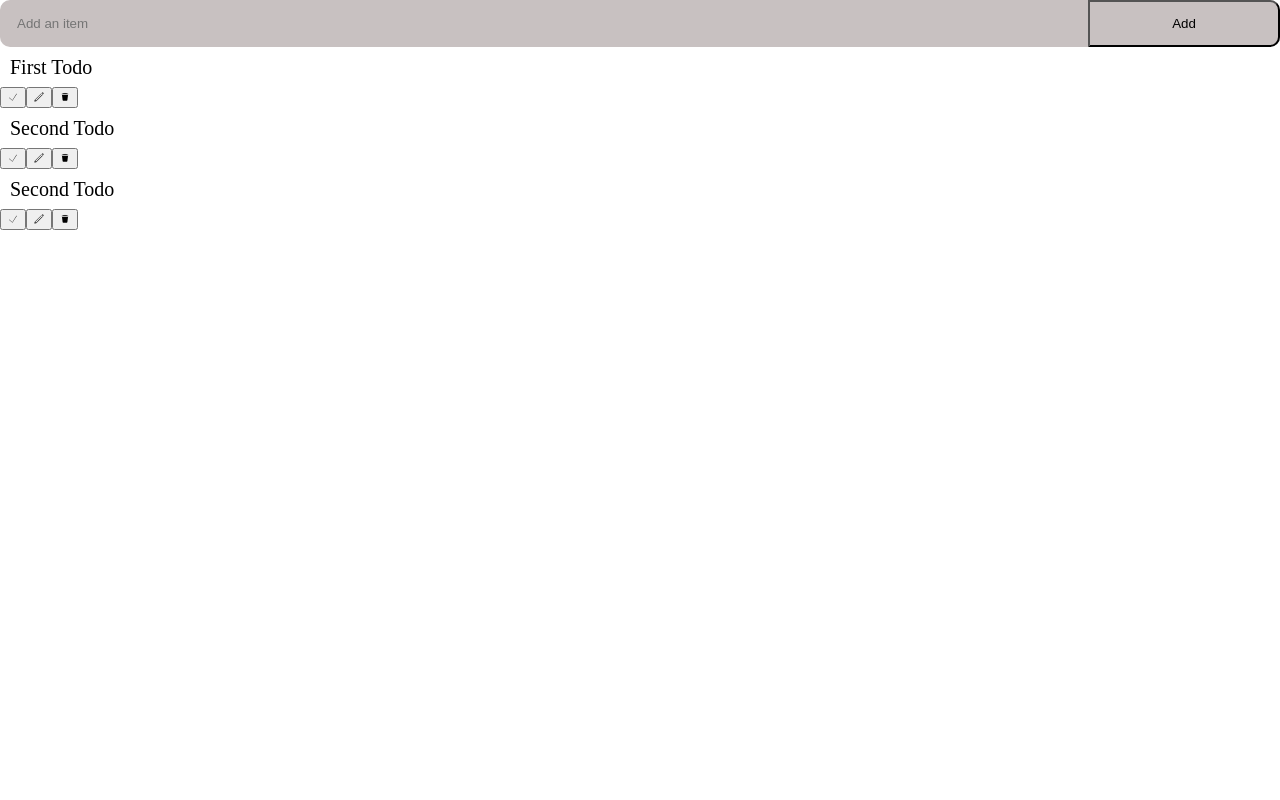
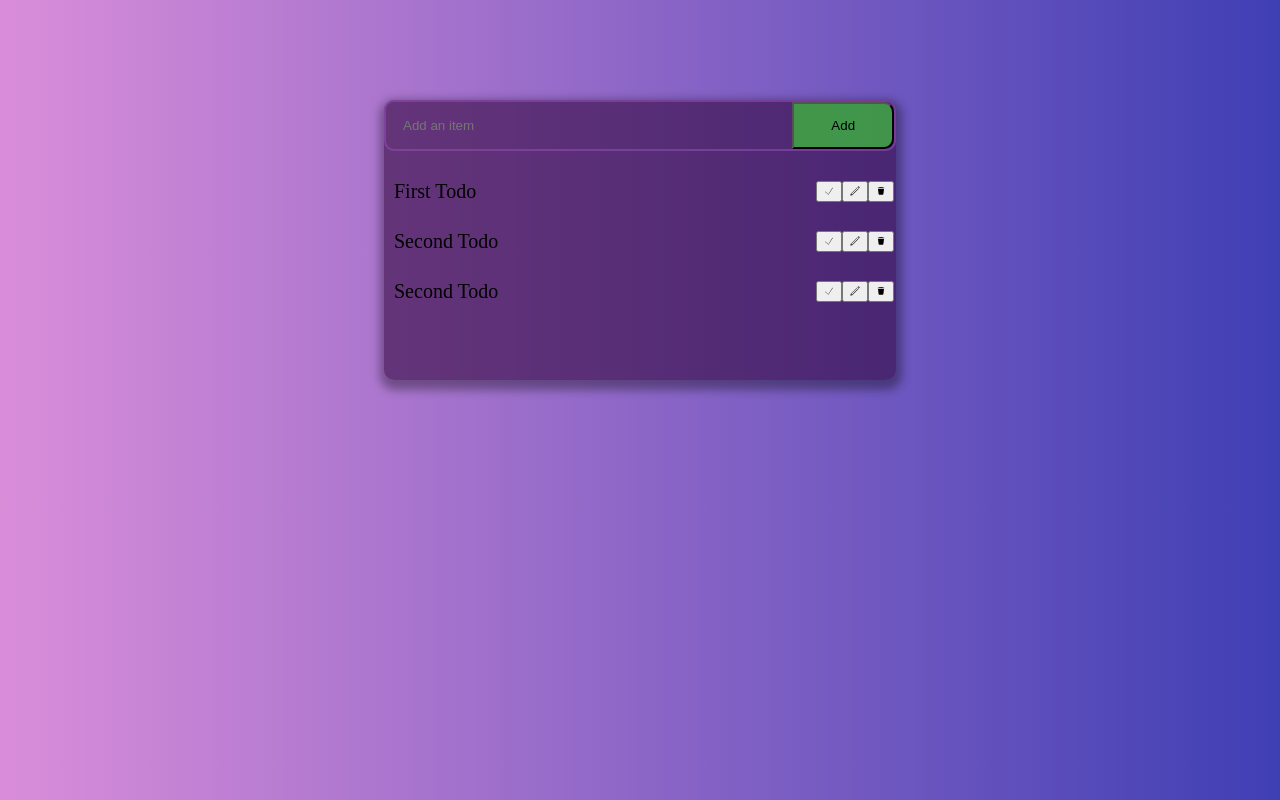
Before and after one commit to Luis-SierraOsorio/lp2-todo-list-react, a React (Vite) app: page / in a window 1280 px wide. Built offline with nearby package versions, Linux system fonts and the light colour scheme.

Commit message:
added styling to listItem and input component

```diff
--- a/reset.css
+++ b/reset.css
@@ -138,4 +138,5 @@
 html {
 	font-size: 62.5%;
 	height: 100%;
+	background: linear-gradient(to right, rgba(184, 39, 184, 0.526), rgb(63, 63, 180));
 }
--- a/src/App.jsx
+++ b/src/App.jsx
@@ -1,5 +1,6 @@
 import Input from "./components/input/Input"
 import ListContainer from "./components/list-container/ListContainer"
+import styles from "./App.module.css"
 import { useState } from "react"
 
 function App() {
@@ -9,7 +10,7 @@
     { id: 12, message: "Second Todo", completed: true }
   ])
   return (
-    <main>
+    <main className={styles.container}>
       {/* component with input and add button */}
       <Input setItems={setItems}></Input>
       {/* component container for all list items */}
--- /dev/null
+++ b/src/App.module.css
@@ -0,0 +1,14 @@
+.container {
+    max-width: 70%;
+    margin: 10rem auto;
+    border-radius: 1rem;
+    box-shadow: 1px 5px 10px 5px rgba(0, 0, 0, .35);
+    min-height: 35vh;
+    background-color: rgba(46, 3, 57, 0.566);
+}
+
+@media screen and (min-width: 600px) {
+    .container {
+        max-width: 40%;
+    }
+}
--- a/src/components/input/Input.module.css
+++ b/src/components/input/Input.module.css
@@ -1,19 +1,23 @@
 .container {
     padding: 1.5rem;
-    background-color: rgb(200, 193, 193);
+    /* background-color: rgb(200, 193, 193); */
+    background-color: transparent;
+    border: .25rem solid rgba(146, 75, 179, 0.596);
     text-align: center;
     border-radius: 1rem;
     position: relative;
     /* box-sizing: border-box; */
+    margin-bottom: 2rem;
 
 }
 
 .inputTextBox {
-    padding-right: 15rem;
+    padding-right: 7.5rem;
     width: 100%;
     background-color: transparent;
     border: none;
     box-sizing: border-box;
+
 }
 
 .inputTextBox:focus {
@@ -26,8 +30,8 @@
     top: 0;
     right: 0;
     height: 100%;
-    width: 15%;
-    background-color: transparent;
+    width: 20%;
+    background-color: rgba(61, 186, 61, 0.756);
     border-top-right-radius: 1rem;
     border-bottom-right-radius: 1rem;
 
@@ -36,3 +40,9 @@
 .add-button:hover {
     cursor: pointer;
 }
+
+@media screen and (min-width: 600px) {
+    .inputTextBox {
+        padding-right: 12rem;
+    }
+}
--- a/src/components/list-container/list-item/ListItem.jsx
+++ b/src/components/list-container/list-item/ListItem.jsx
@@ -3,8 +3,10 @@
 import { useState } from 'react'
 
 export default function ListItem({ item, setItems }) {
+
     // state to keep track if the user wants to edit their task
     const [isEditting, setIsEditting] = useState(false)
+
     // state to keep track of input when user decides to edit
     const [input, setInput] = useState(item.message)
 
@@ -47,11 +49,11 @@
 
 
     return (
-        <>
+        <main className={styles.container}>
             {/* <p>{item.id}</p> */}
             {!isEditting ? <p className={styles.message}>{item.message}</p> :
-                <input value={input} onChange={e => setInput(e.target.value)} />}
-            <div>
+                <input className={styles.input} value={input} onChange={e => setInput(e.target.value)} />}
+            <div className={styles['button-container']}>
                 {/* save button */}
                 {!isEditting && <Button><svg xmlns="http://www.w3.org/2000/svg" x="0px" y="0px" width="10" height="10" viewBox="0 0 50 50">
                     <path d="M 42.875 8.625 C 42.84375 8.632813 42.8125 8.644531 42.78125 8.65625 C 42.519531 8.722656 42.292969 8.890625 42.15625 9.125 L 21.71875 40.8125 L 7.65625 28.125 C 7.410156 27.8125 7 27.675781 6.613281 27.777344 C 6.226563 27.878906 5.941406 28.203125 5.882813 28.597656 C 5.824219 28.992188 6.003906 29.382813 6.34375 29.59375 L 21.25 43.09375 C 21.46875 43.285156 21.761719 43.371094 22.050781 43.328125 C 22.339844 43.285156 22.59375 43.121094 22.75 42.875 L 43.84375 10.1875 C 44.074219 9.859375 44.085938 9.425781 43.875 9.085938 C 43.664063 8.746094 43.269531 8.566406 42.875 8.625 Z"></path>
@@ -75,6 +77,6 @@
                     }
                 </Button>
             </div>
-        </>
+        </main>
     )
 }
--- a/src/components/list-container/list-item/ListItem.module.css
+++ b/src/components/list-container/list-item/ListItem.module.css
@@ -1,4 +1,29 @@
+.container {
+    display: flex;
+    justify-content: space-between;
+    margin-top: 1rem;
+}
+
 .message {
     font-size: 2rem;
     margin: 1rem;
 }
+
+.button-container {
+    display: flex;
+    /* background-color: red; */
+    min-width: 8rem;
+    align-items: center;
+}
+
+.input {
+    width: 100%;
+    padding: 1rem;
+    background-color: transparent;
+    border-radius: 1rem;
+    margin: 1rem;
+}
+
+.input:focus {
+    outline: none;
+}
```
Also changed, not shown: 1 other file (tests, documents, lock files or other folders).
